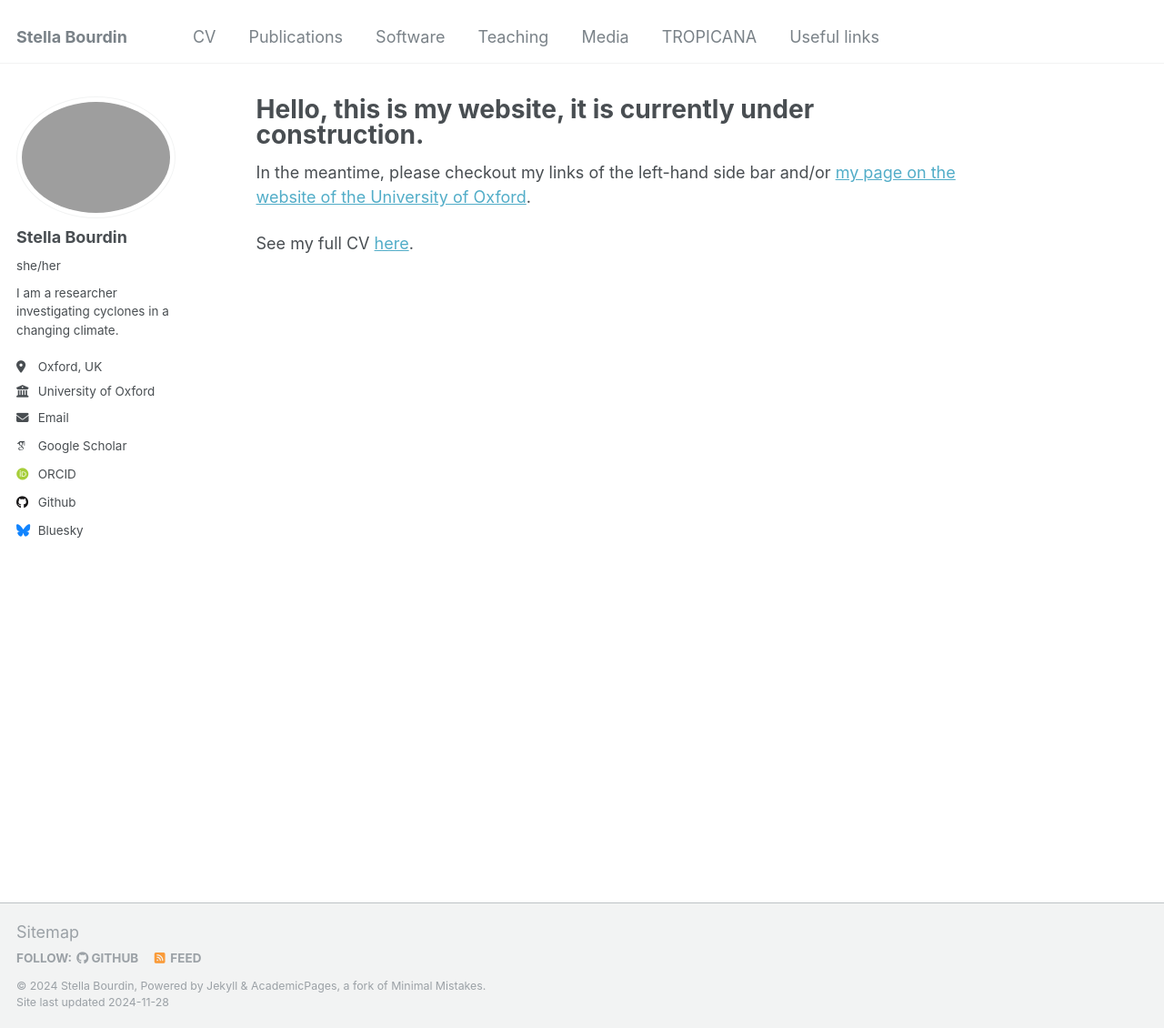
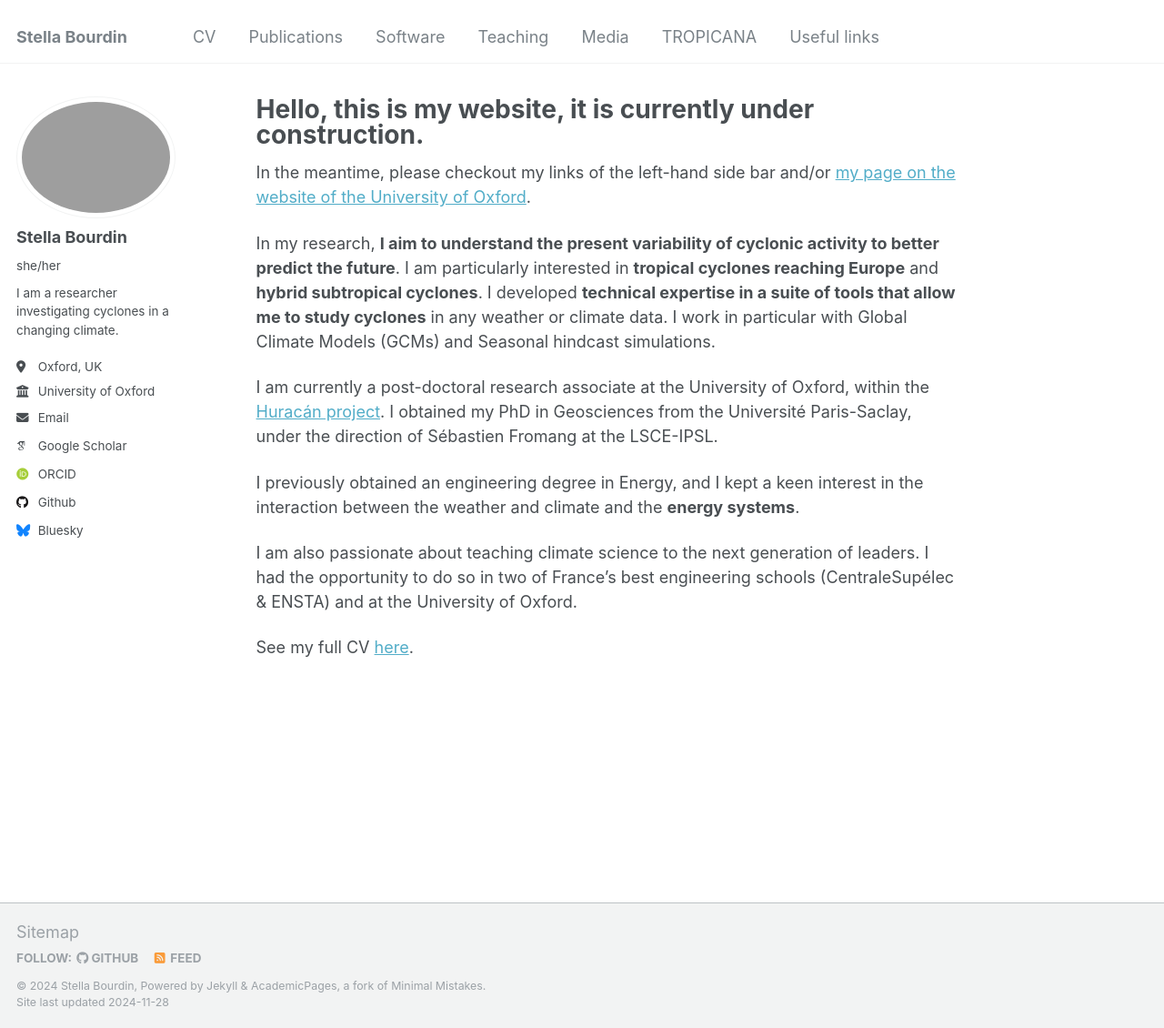
Before and after one commit to stella-bourdin/stella-bourdin.github.io, a Jekyll site: the page built from _pages/about.md, in a window 1280 px wide and 1130 px high. Shown: the whole window at 91% size. Built offline with Jekyll 4.4.1, drawn with Linux system fonts in a browser that asks for light colours; some web fonts are replaced.

Commit message:
Update about.md

```diff
--- a/_pages/about.md
+++ b/_pages/about.md
@@ -9,4 +9,14 @@ redirect_from:
 
 In the meantime, please checkout my links of the left-hand side bar and/or [my page on the website of the University of Oxford](https://www.physics.ox.ac.uk/our-people/bourdin).
 
+
+In my research, **I aim to understand the present variability of cyclonic activity to better predict the future**.
+I am particularly interested in **tropical cyclones reaching Europe** and **hybrid subtropical cyclones**. I developed **technical expertise in a suite of tools that allow me to study cyclones** in any weather or climate data. I work in particular with Global Climate Models (GCMs) and Seasonal hindcast simulations.
+
+I am currently a post-doctoral research associate at the University of Oxford, within the [Huracán project](https://research.reading.ac.uk/huracan/about-huracan/project-overview/). I obtained my PhD in Geosciences from the Université Paris-Saclay, under the direction of Sébastien Fromang at the LSCE-IPSL.
+
+I previously obtained an engineering degree in Energy, and I kept a keen interest in the interaction between the weather and climate and the **energy systems**.
+
+I am also passionate about teaching climate science to the next generation of leaders. I had the opportunity to do so in two of France's best engineering schools (CentraleSupélec & ENSTA) and at the University of Oxford.
+
 See my full CV [here](../files/CV.pdf).
```
